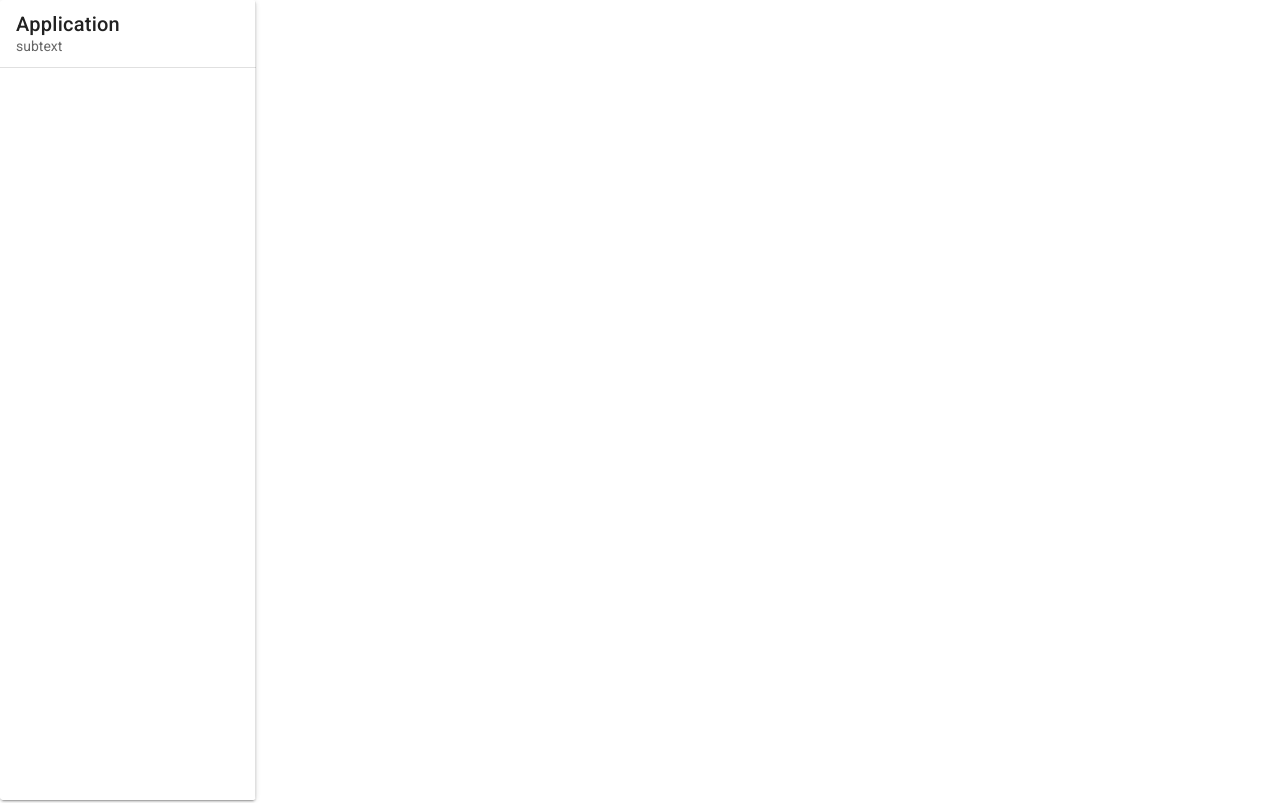
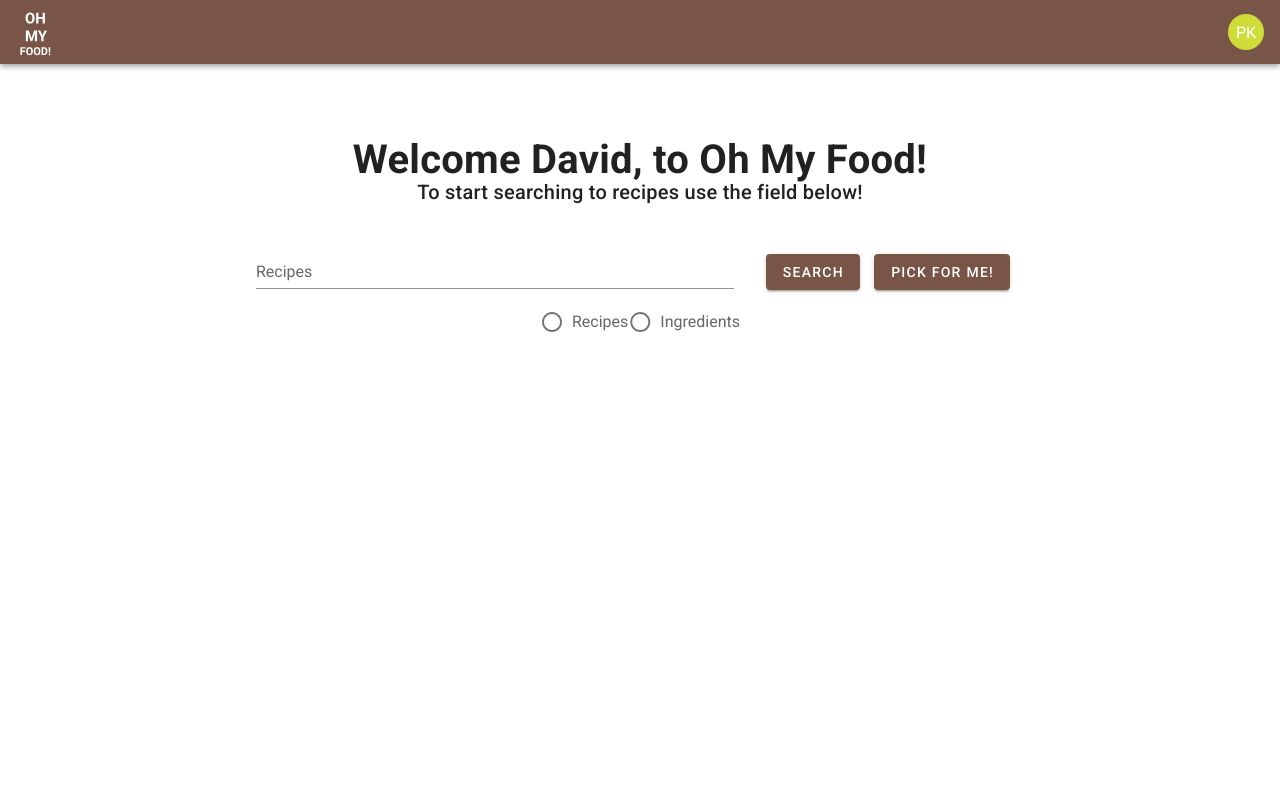
Before and after one commit to pkimuraa/cook-book, a Vue app: page / in a window 1280 px wide. Shown: the top 803 px of the page. Built offline with nearby package versions, Linux system fonts and the light colour scheme.

Commit message:
Change primary colors and navbar

```diff
--- a/src/App.vue
+++ b/src/App.vue
@@ -1,30 +1,24 @@
 <template>
   <v-app>
+    <v-app-bar app color="primary" dark>
+      <div class="d-flex align-center">
+        <v-img class="shrink mr-2" contain src="@/assets/image/logo.svg" transition="scale-transition" width="40" />
+      </div>
+
+      <v-spacer></v-spacer>
+      <v-menu offset-y>
+        <template v-slot:activator="{ on, attrs }">
+          <v-avatar color="secondary" size="36" v-bind="attrs" v-on="on"> PK </v-avatar>
+        </template>
+        <v-list>
+          <v-list-item v-for="(item, index) in items" :key="index">
+            <v-list-item-title>{{ item.title }}</v-list-item-title>
+          </v-list-item>
+        </v-list>
+      </v-menu>
+    </v-app-bar>
+
     <v-main>
-      <v-card height="100vh" width="20%">
-        <v-navigation-drawer permanent>
-          <v-list-item>
-            <v-list-item-content>
-              <v-list-item-title class="text-h6"> Application </v-list-item-title>
-              <v-list-item-subtitle> subtext </v-list-item-subtitle>
-            </v-list-item-content>
-          </v-list-item>
-
-          <v-divider></v-divider>
-
-          <v-list dense nav>
-            <v-list-item v-for="item in items" :key="item.title" link>
-              <v-list-item-icon>
-                <v-icon>{{ item.icon }}</v-icon>
-              </v-list-item-icon>
-
-              <v-list-item-content>
-                <v-list-item-title>{{ item.title }}</v-list-item-title>
-              </v-list-item-content>
-            </v-list-item>
-          </v-list>
-        </v-navigation-drawer>
-      </v-card>
       <router-view />
     </v-main>
   </v-app>
@@ -34,10 +28,10 @@
 export default {
   name: 'App',
 
-  data: () => ({
-    //
-  }),
+  data() {
+    return {
+      items: [{ title: 'Click Me' }, { title: 'Click Me' }, { title: 'Click Me' }, { title: 'Click Me 2' }],
+    };
+  },
 };
 </script>
-
-<style lang="scss"></style>
--- a/src/plugins/vuetify.js
+++ b/src/plugins/vuetify.js
@@ -3,4 +3,16 @@ import Vuetify from 'vuetify/lib/framework';
 
 Vue.use(Vuetify);
 
-export default new Vuetify({});
+export default new Vuetify({
+  theme: {
+    themes: {
+      light: {
+        primary: '#795548',
+        secondary: '#CDDC39',
+        accent: '#8c9eff',
+        error: '#b71c1c',
+        success: '#4CAF59',
+      },
+    },
+  },
+});
```
